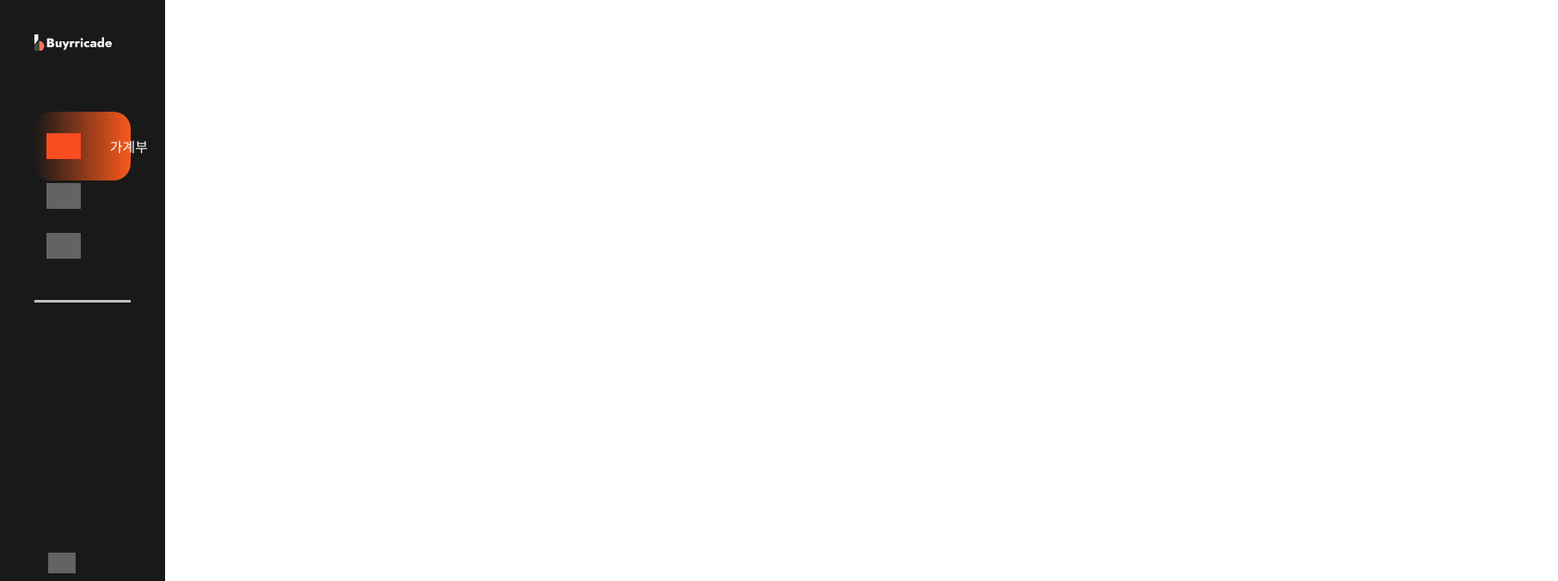
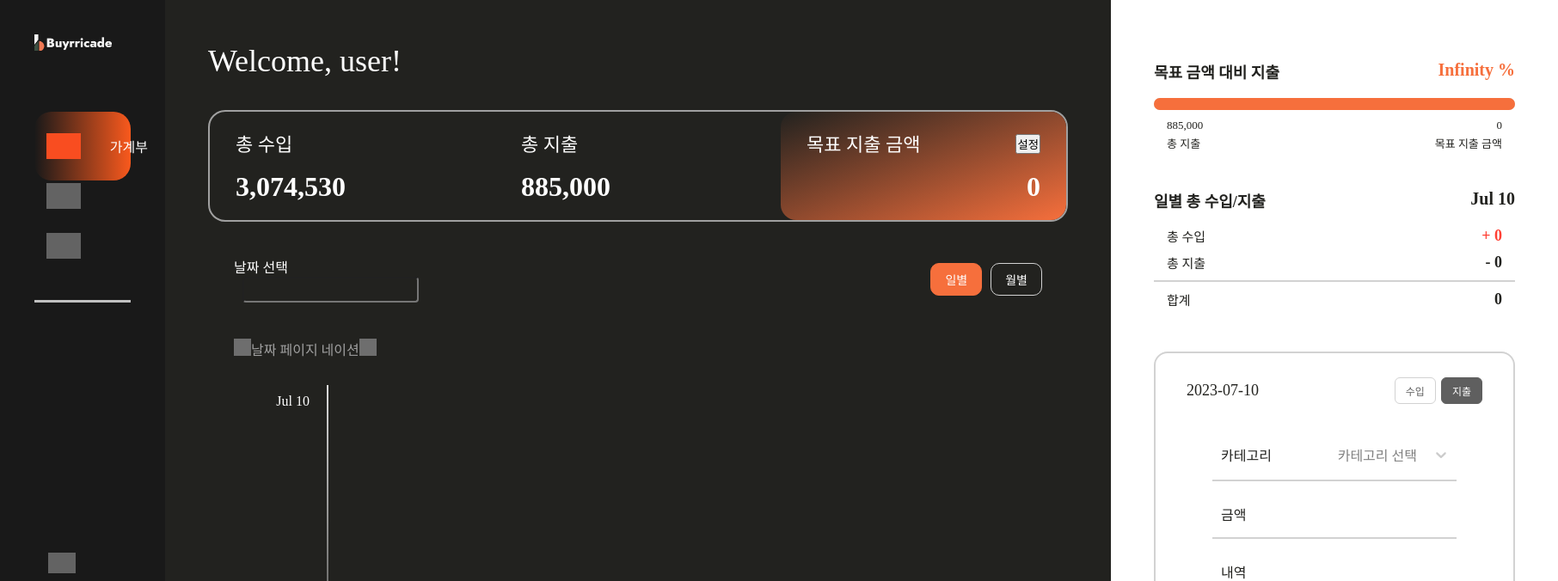
Before and after one commit to gitpcu/seb44_main_007, a React (Create React App) app in the folder client/: page /accountbook in a window 1280 px wide. Shown: the top 676 px of the page at 86% size, 1812 px wide, since content can reach past the window. Built offline with nearby package versions, Linux system fonts and the light colour scheme; grey boxes are pictures that could not be loaded; a web font is replaced by a local one.

Commit message:
Update App.css

```diff
--- a/client/src/App.css
+++ b/client/src/App.css
@@ -2,6 +2,14 @@
   margin:0;
   padding:0;
   box-sizing: border-box;
+}
+.main-else{
+  display: flex;
+  flex-direction: row;
+}
+.main-home{
+  display: flex;
+  flex-direction: column;
 }
 
 @font-face {
```
